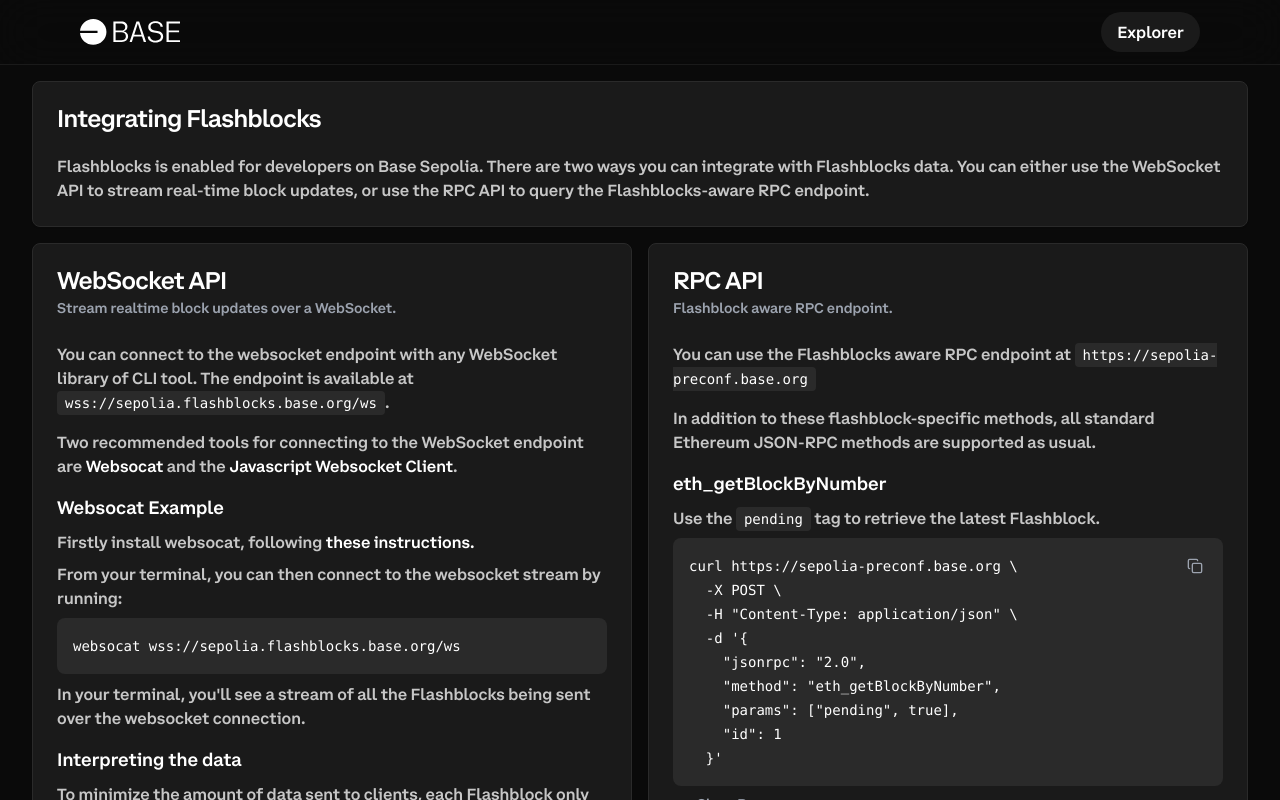
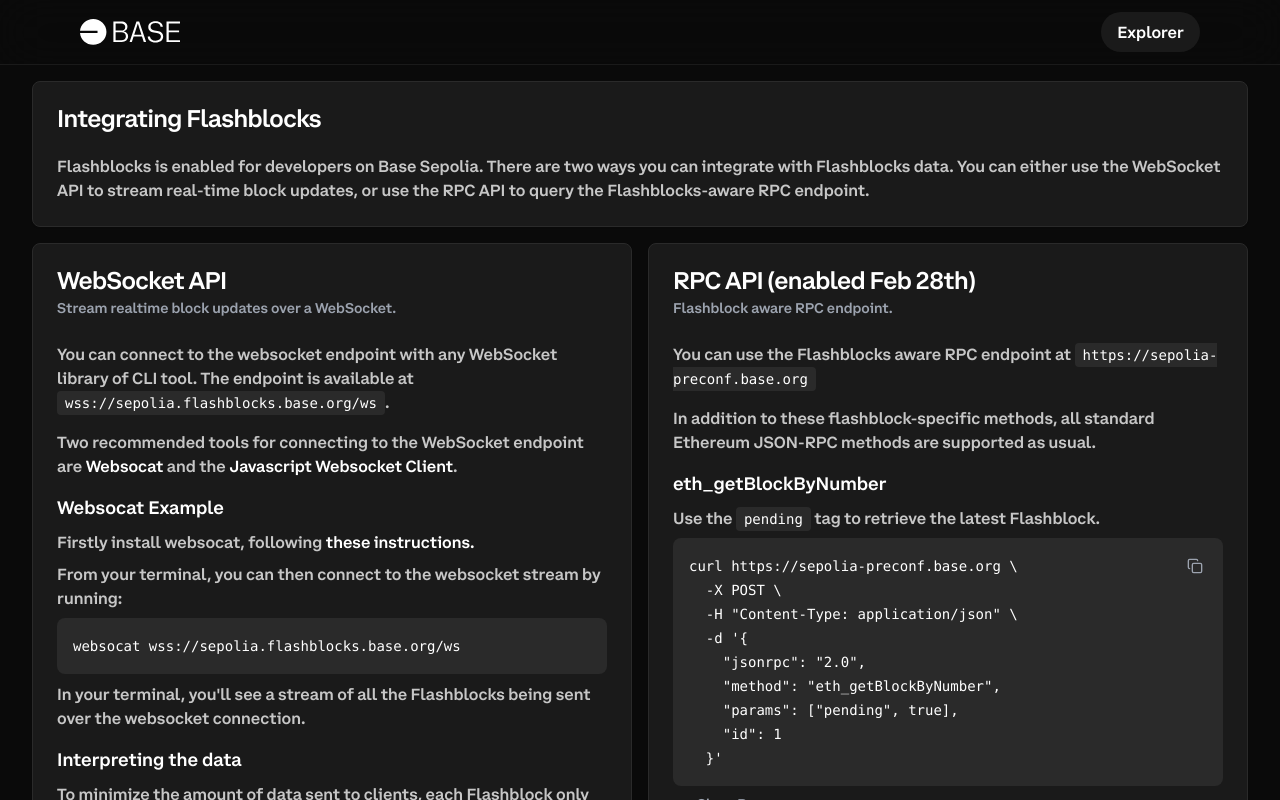
Before and after one commit to base/base-flashblocks-demo, a Next.js app: page /docs in a window 1280 px wide. Shown: the top 800 px of the page. Built offline with nearby package versions, Linux system fonts and the light colour scheme.

Commit message:
add comment to RPC

```diff
--- a/src/pages/docs.tsx
+++ b/src/pages/docs.tsx
@@ -225,7 +225,7 @@
               className="bg-[#1A1A1A] border border-[#2A2A2A] scroll-mt-8"
           >
             <CardHeader>
-              <CardTitle className={titleClasses}>RPC API</CardTitle>
+              <CardTitle className={titleClasses}>RPC API (enabled Feb 28th)</CardTitle>
               <CardDescription className={subtitleClasses}>
                 Flashblock aware RPC endpoint.
               </CardDescription>
```
